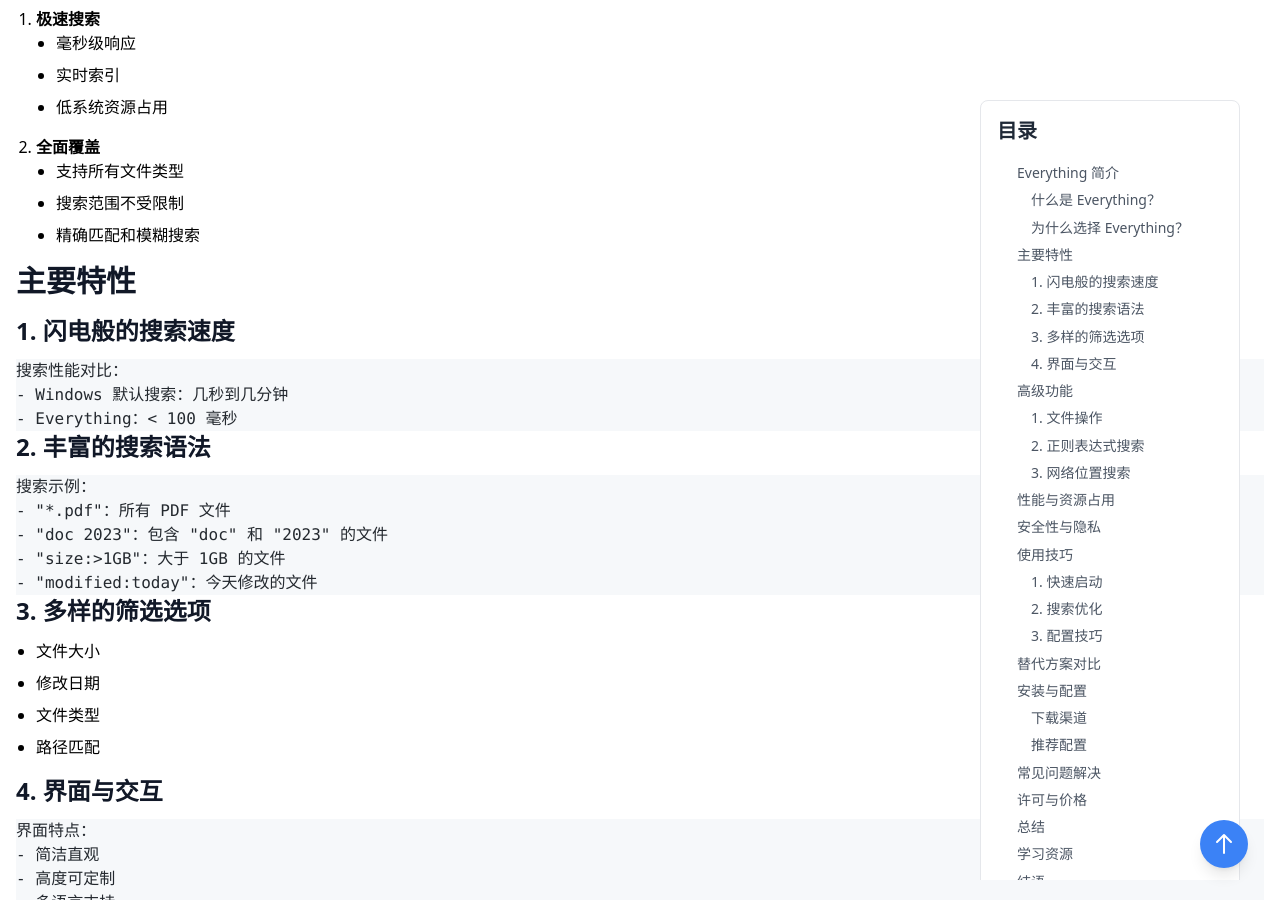
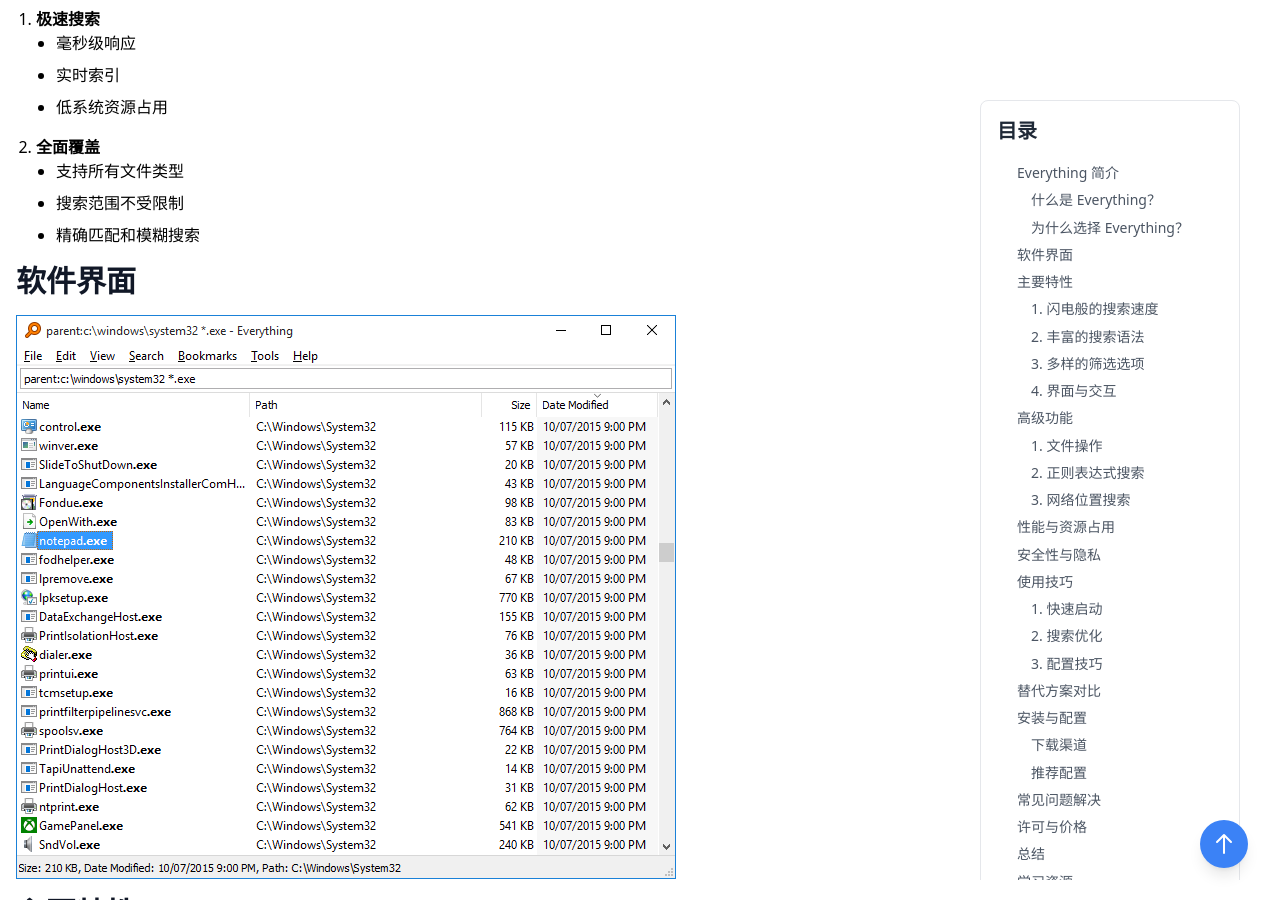
Before and after one commit to zachthinking/zachthinking.github.io, a Jekyll site: the page built from _posts/2024-01-23-everything-search-tool.md, in a window 1280 px wide and 900 px high, scrolled down 391 px. Built offline with Jekyll 4.4.1, drawn with Linux system fonts in a browser that asks for light colours.

Commit message:
增加截图

```diff
--- a/_posts/2024-01-23-everything-search-tool.md
+++ b/_posts/2024-01-23-everything-search-tool.md
@@ -24,6 +24,11 @@
    - 支持所有文件类型
    - 搜索范围不受限制
    - 精确匹配和模糊搜索
+
+## 软件界面
+
+![Everything 界面](/assets/images/posts/2024-01-23-everything/Everything.Search.Window.png)
+
 
 ## 主要特性
 
```
Also changed, not shown: assets/images/posts/2024-01-23-everything/Everything.Search.Window.png (added).
